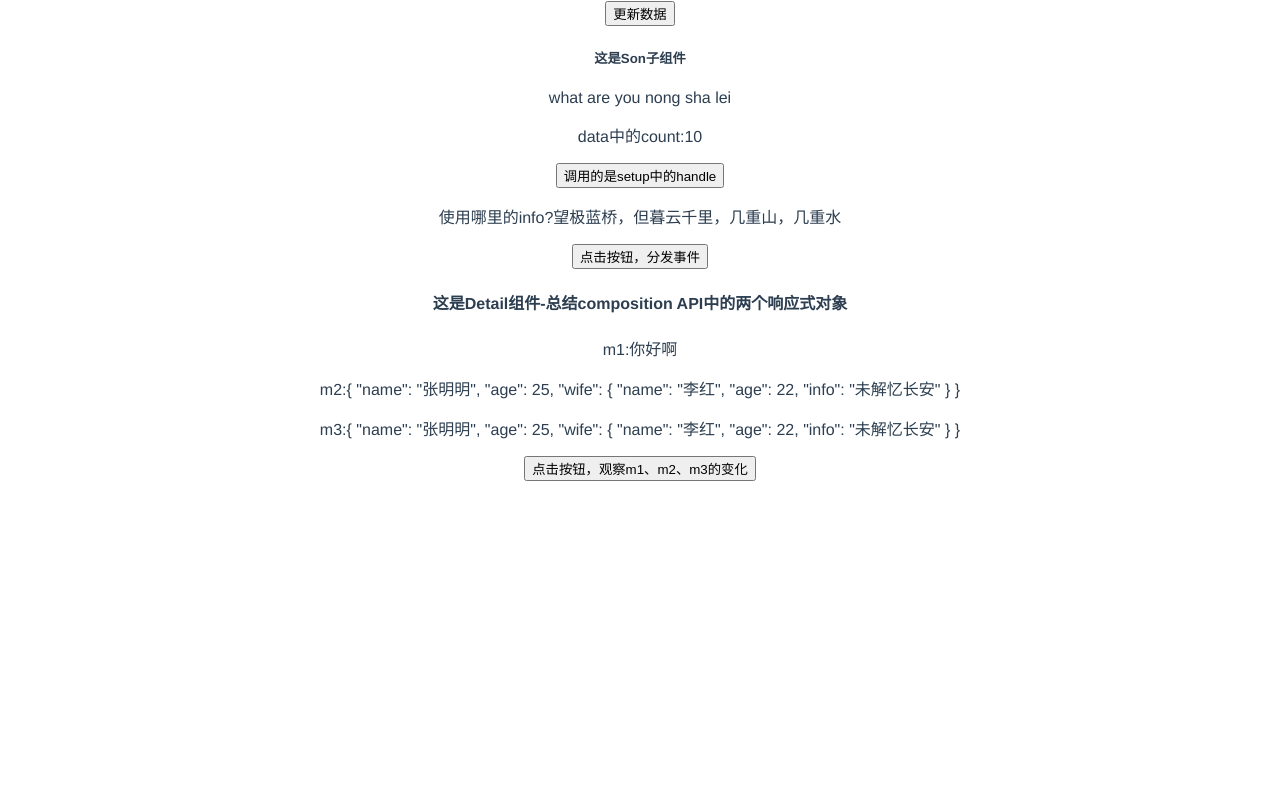
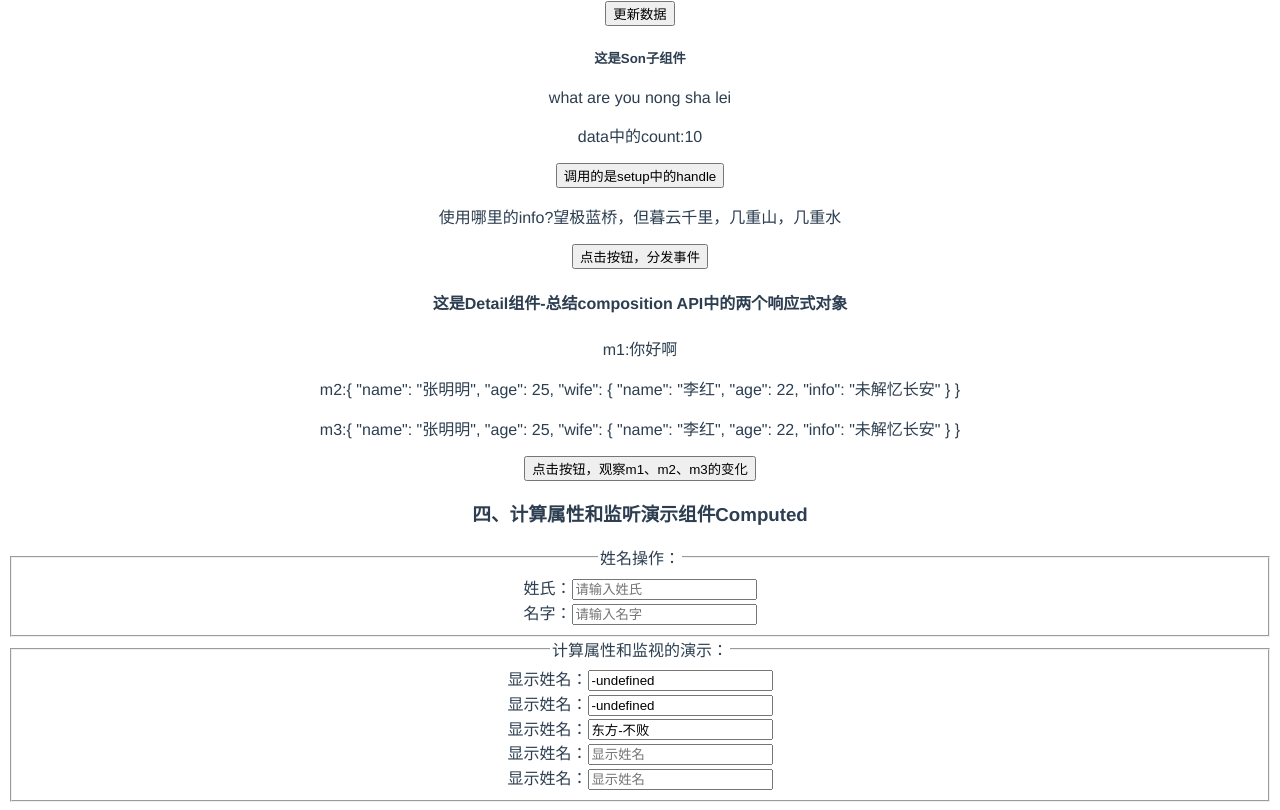
Before and after one commit to bcygsws/vue3_learn, a Vue app: page /#/ in a window 1280 px wide. Shown: the part 949-1759 px from the top of the page. Before the commit the page ends 1438 px from the top, so only its background shows below. Built offline with nearby package versions, Linux system fonts and the light colour scheme.

Commit message:
:zap: 计算属性和数据监视

```diff
--- /dev/null
+++ b/src/components/computed/Computed.vue
@@ -0,0 +1,153 @@
+<template>
+  <h3>四、计算属性和监听演示组件Computed</h3>
+  <form>
+    <!-- fieldset用于给表单数据分组 -->
+    <fieldset>
+      <legend>姓名操作：</legend>
+      姓氏：<input
+        type="text"
+        name="name"
+        placeholder="请输入姓氏"
+        id="name"
+        v-model="user.firstName"
+      /><br />
+      名字：<input
+        type="text"
+        name="intr"
+        placeholder="请输入名字"
+        id="intr"
+        v-model="user.lastName"
+      /><br />
+    </fieldset>
+    <fieldset>
+      <legend>计算属性和监视的演示：</legend>
+      显示姓名：<input
+        type="text"
+        placeholder="显示姓名"
+        v-model="fullName1"
+      /><br />
+      显示姓名：<input
+        type="text"
+        placeholder="显示姓名"
+        v-model="fullName2"
+      /><br />
+      显示姓名：<input
+        type="text"
+        placeholder="显示姓名"
+        v-model="fullName3"
+      /><br />
+      显示姓名：<input
+        type="text"
+        placeholder="显示姓名"
+        v-model="fullName4"
+      /><br />
+      显示姓名：<input
+        type="text"
+        placeholder="显示姓名"
+        v-model="fullName5"
+      /><br />
+    </fieldset>
+  </form>
+</template>
+<script lang="ts">
+import {
+  defineComponent,
+  ref,
+  reactive,
+  computed,
+  watch,
+  watchEffect
+} from 'vue';
+export default defineComponent({
+  name: 'Computed',
+  setup() {
+    const user = reactive({
+      firstName: '东方',
+      lastName: '不败'
+    });
+    // 只有getter的计算属性,一个回调；如果是getter+setter的计算属性，回调函数被{get(){},set(){}}取代
+    const fullName1 = computed(() => {
+      return user.firstName + '-' + user.lastName;
+    });
+    // 有getter和setter的计算属性
+    const fullName2 = computed({
+      get() {
+        return user.firstName + '-' + user.lastName;
+      },
+      set(val) {
+        let arr = user.val.split('-');
+        user.firstName = arr[0];
+        user.lastName = arr[1];
+      }
+    });
+    // 使用watch监听时，fullname3得自己定义一下，字符串是基本类型fullName3定义为
+    let fullName3 = ref('');
+    // watch方式一、使用watch的两个特性来监听，如果数据层次很深，只监视外层的数据,此处监视user,user中有多个属性
+    // 1.深度监听 deep:true; 默认值false
+    // 2.初始化立即执行 immediate:true; 默认值为false
+    watch(
+      user,
+      () => {
+        fullName3.value = user.firstName + '-' + user.lastName;
+      },
+      {
+        immediate: true, // 初始化时立即执行一次，设为true
+        deep: true // 深度监听
+      }
+    );
+    // 转换成watchEffect的形式,不用配置，默认会进行监视，而且只执行一次
+    // watchEffect(()=>{
+    //   fullName3.value=user.firstName+"-"+user.lastName;
+    // });
+    // watch方式二、监听一个数据，fullName4发生改变时，反过来影响firstName和lastName
+    /**
+     *
+     * watch和watchEffect转换时，注意
+     * watch时，watch内有两个参数
+     * watch(要监视的变量fullName4或数组,(val){
+     * // 带参数的回调，这里的val=fullName4.value,参数已经.value过了
+     * })
+     *
+     * 转换成watchEffect()时，只有一个参数，这个参数是回调函数cb,回调函数cb不含参数，要监视的数据来源对象fullName4
+     * 直接现在回调中
+     * watchEffect(()=>{
+     *   let arr=fullName4.value.split('-');// 注意使用的是fullName4
+     *   user.firstName=arr[0];
+     *   user.lastName=arr[1];
+     *
+     * })
+     *
+     */
+
+    let fullName4 = ref('');
+    // 测试时，fullName4的值，变化影响firstName和lastName
+    // watch(fullName4, (val) => {
+    //   let arr = val.split('-');
+    //   user.firstName = arr[0];
+    //   user.lastName = arr[1];
+    // });
+    // 上面用watchEffect进行等效，watchEffect不用配置监视对象，默认会进行监视，只执行一次
+    watchEffect(() => {
+      let arr = fullName4.value.split('-');
+      user.firstName = arr[0];
+      user.lastName = arr[1];
+    });
+    let fullName5 = ref('');
+    // watch方式三、监听多个数据
+    // 1.监听多个数据，必须使用数组
+    // 2.如果是ref对象，直接使用
+    // 2.如果是reactive对象里的属性，要使用函数的形式()=>user.firstName
+    watch([fullName5, () => user.firstName, () => user.lastName], (val) => {
+      console.log(val);
+    });
+    return {
+      user,
+      fullName1,
+      fullName2,
+      fullName3,
+      fullName4,
+      fullName5
+    };
+  }
+});
+</script>
--- a/src/views/Home.vue
+++ b/src/views/Home.vue
@@ -9,6 +9,8 @@
     <Learn></Learn>
     <Update></Update>
     <Fat></Fat>
+    <!-- 计算属性和监听 -->
+    <Computed></Computed>
   </div>
 </template>
 
@@ -19,6 +21,8 @@ import HelloWorld from '../components/HelloWorld.vue';
 import Learn from '../components/setup_ref/Learn.vue';
 import Update from '../components/update/Update.vue';
 import Fat from '../components/update/Fat.vue';
+// 计算属性和监听
+import Computed from '../components/computed/Computed.vue';
 import { defineComponent } from 'vue';
 // 暴露出一个定义好的组件
 export default defineComponent({
@@ -29,7 +33,8 @@ export default defineComponent({
     HelloWorld,
     Learn,
     Update,
-    Fat
+    Fat,
+    Computed
   },
   // setup相当于一个回调函数，里面返回的任何对象，对象的属性和方法，在模板中可以直接使用
   setup() {
```
